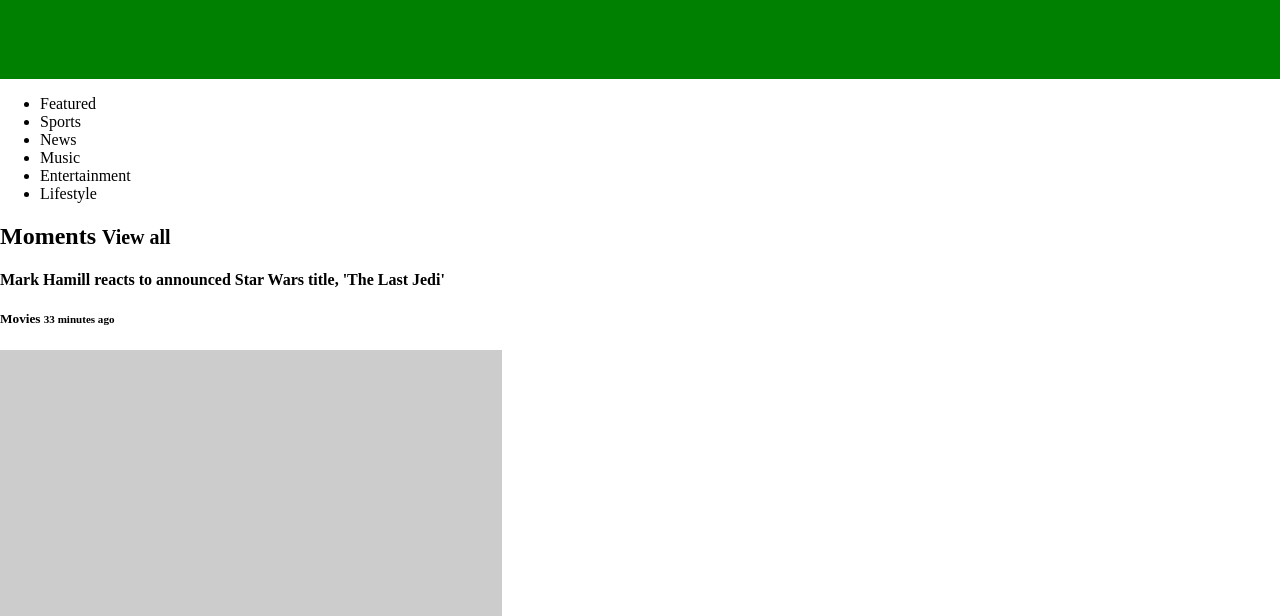
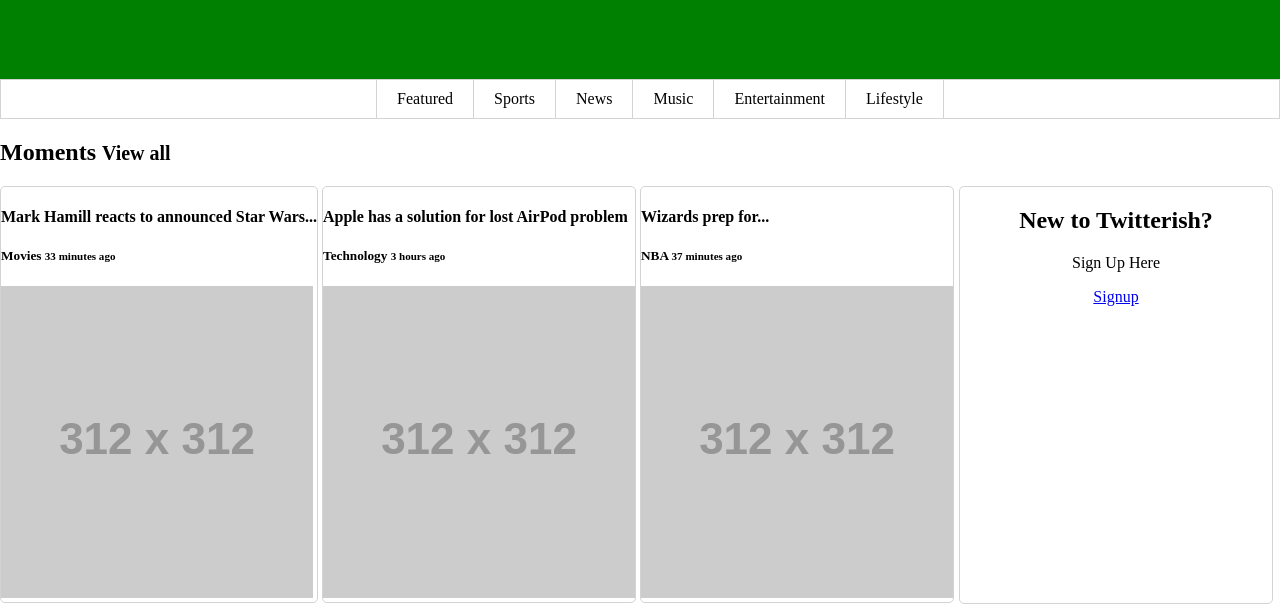
Before and after one commit to Maledor/twitter_clone, a website: page public/html/index.html in a window 1280 px wide. Shown: the part 136-752 px from the top of the page. Drawn offline with Linux system fonts and the light colour scheme; files that its build step writes are made by us from their sources; placeholder pictures from the web are drawn by us.

Commit message:
changed main sections to match twitter (except last-child)

```diff
--- a/public/css/main.css
+++ b/public/css/main.css
@@ -47,6 +47,47 @@ html, body{
 .button-white{
   background-color: white;
 }
+
 .button-see-thru{
   opacity: 0.5;
 }
+
+.nav-container{
+  background-color: white;
+  border: 1px solid lightgrey;
+}
+
+.nav-list{
+  margin: 0 auto;
+  text-align: center;
+}
+
+.nav-list li{
+display: inline-block;
+padding: 10px 20px;
+box-sizing: border-box;
+border-right: 1px solid lightgrey;
+margin: auto -2px;
+}
+
+.nav-list li:hover{
+  border-bottom: 5px solid green;
+}
+
+.nav-list li:first-child{
+  border-left:1px solid lightgrey;
+}
+
+.section-container{
+  border-radius: 5px;
+  display: inline-block;
+  border: 1px solid lightgrey;
+}
+
+main section:last-child{
+  text-align: center;
+  position: absolute;
+  height: 416.159px;
+  width: 312px;
+  margin-left: 5px;
+}
--- a/public/html/index.html
+++ b/public/html/index.html
@@ -12,8 +12,8 @@
         <a href="#" class='button button-see-thru button-white pull-right'>Signup</a>
         <h1>What's happening?</h1>
       </div>
-      <nav>
-        <ul>
+      <nav class='nav-container'>
+        <ul class='nav-list'>
           <li>Featured</li>
           <li>Sports</li>
           <li>News</li>
@@ -25,25 +25,23 @@
     </header>
     <main>
       <h2>Moments <small>View all</small></h2>
-      <section>
-        <section><h4>Mark Hamill reacts to announced Star Wars title, 'The Last Jedi'</h4>
+        <section class='section-container'><h4>Mark Hamill reacts to announced Star Wars...</h4>
           <h5>Movies <small>33 minutes ago</small></h5>
-          <img src="http://placehold.it/502X866" alt="Luke Skywalker">
+          <img src="http://placehold.it/312x312" alt="Luke Skywalker">
         </section>
-        <section><h4>Apple has a solution for lost AirPod problem</h4>
+        <section class='section-container'><h4>Apple has a solution for lost AirPod problem</h4>
           <h5>Technology <small>3 hours ago</small></h5>
-          <img src="http://placehold.it/502X866" alt="AirPod">
+          <img src="http://placehold.it/312x312" alt="AirPod">
         </section>
-        <section><h4>Wizards prep for...</h4>
+        <section class='section-container'><h4>Wizards prep for...</h4>
           <h5>NBA <small>37 minutes ago</small></h5>
-          <img src="http://placehold.it/502X866" alt="Wizards">
+          <img src="http://placehold.it/312x312" alt="Wizards">
         </section>
-        <section>
+        <section class='section-container'>
           <h2>New to Twitterish?</h2>
           <p>Sign Up Here</p>
           <a href="#">Signup</a>
         </section>
-      </section>
     </main>
     <footer>
       <ul>
```
